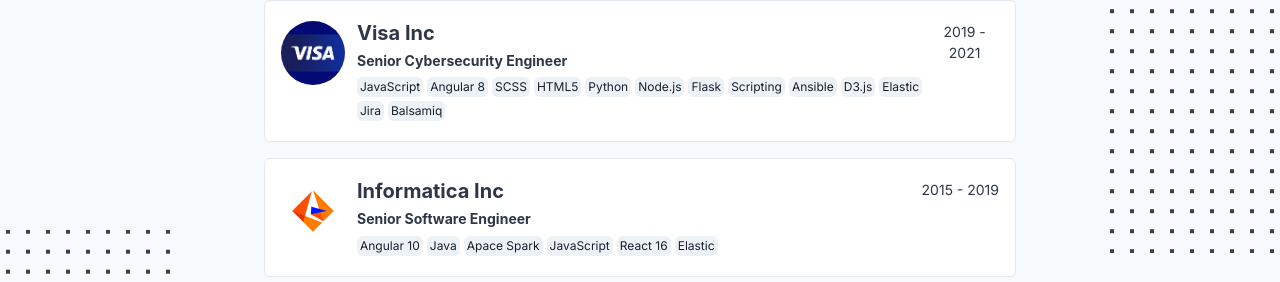
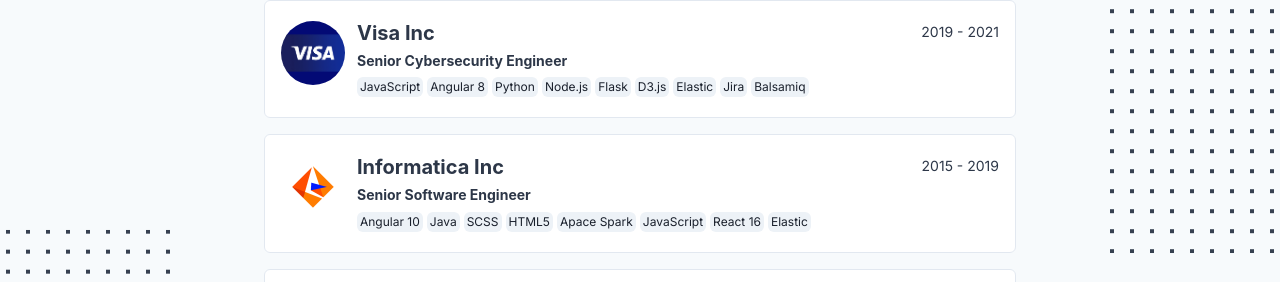
Before and after one commit to deepakpadukone20/portfolio, a Next.js app: page /about in a window 1280 px wide. Shown: the part 178-460 px from the top of the page. Built offline with nearby package versions, Linux system fonts and the light colour scheme; no server answers.

Commit message:
commit 9

```diff
--- a/data/data.ts
+++ b/data/data.ts
@@ -3,7 +3,7 @@
     title: 'Visa Inc',
     alt: 'Visa image',
     role: 'Senior Cybersecurity Engineer',
-    skills: ["JavaScript","Angular 8","SCSS","HTML5","Python","Node.js","Flask","Scripting","Ansible","D3.js","Elastic","Jira","Balsamiq"],
+    skills: ["JavaScript","Angular 8","Python","Node.js","Flask","D3.js","Elastic","Jira","Balsamiq"],
     period: '2019 - 2021',
     logo: '/assets/images/logos/visa.png'
   },
@@ -11,7 +11,7 @@
     title: 'Informatica Inc',
     alt: 'Informatica image',
     role: 'Senior Software Engineer',
-    skills: ['Angular 10','Java', 'Apace Spark', 'JavaScript', 'React 16', 'Elastic'],
+    skills: ['Angular 10','Java', "SCSS","HTML5",'Apace Spark', 'JavaScript', 'React 16', 'Elastic'],
     period: '2015 - 2019',
     logo: '/assets/images/logos/informatica.png'
   },
```
